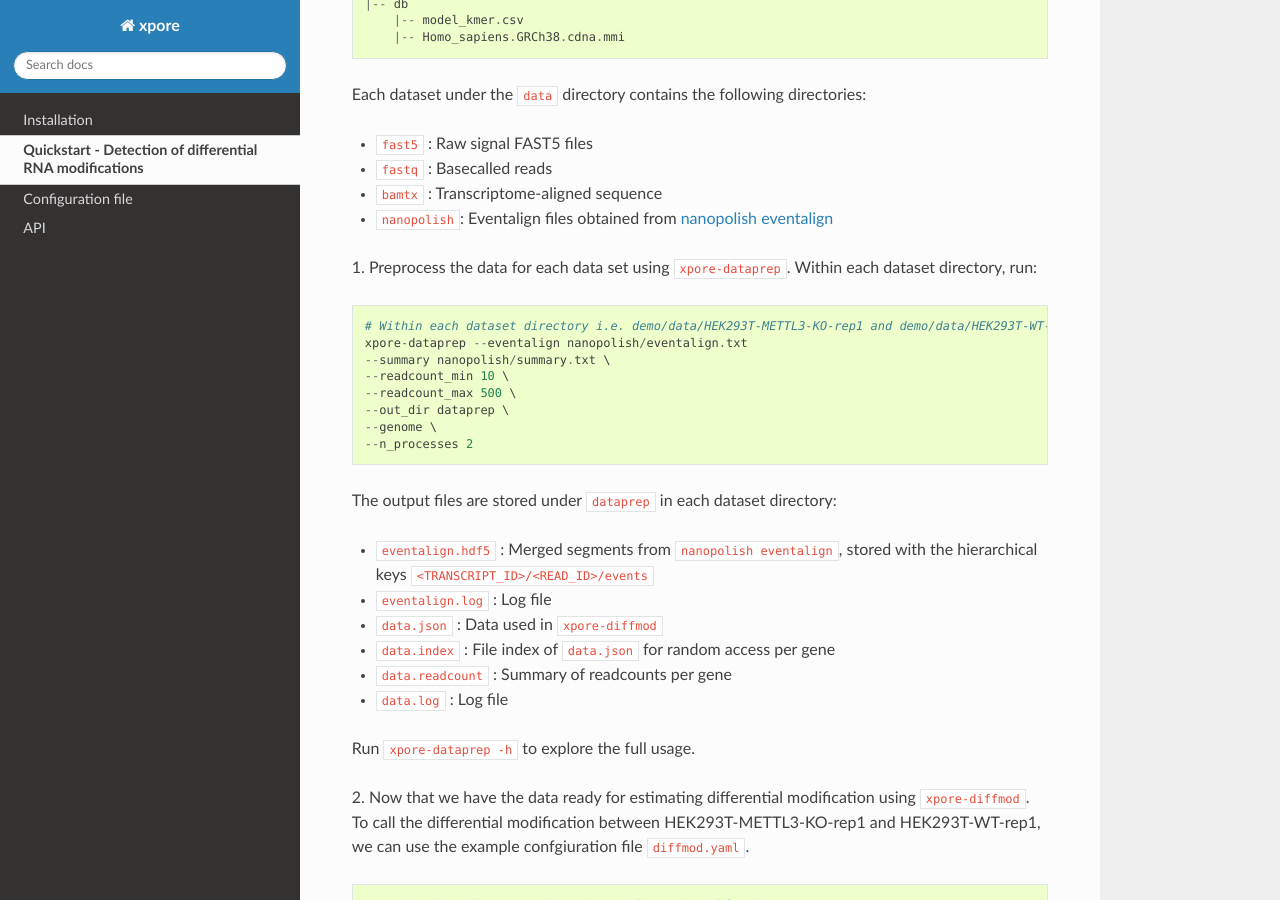
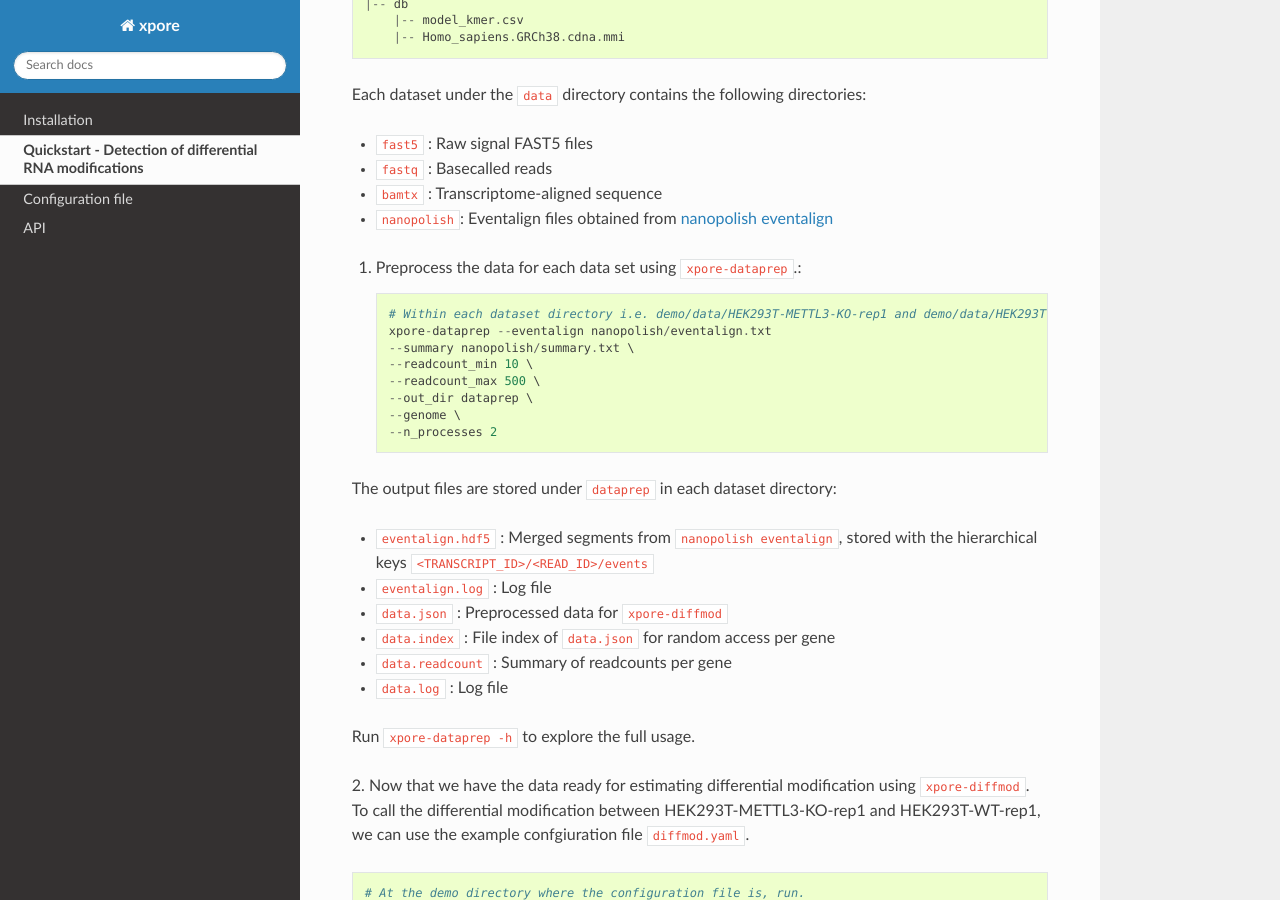
Before and after one commit to GoekeLab/xpore, a Sphinx documentation site: the page built from docs/source/quickstart.rst, in a window 1280 px wide and 900 px high, scrolled down 461 px. Built offline with Sphinx 7.4.7 and the Read the Docs theme 2.0.0, drawn with Linux system fonts in a browser that asks for light colours.

Commit message:
updated doc

```diff
--- a/docs/source/quickstart.rst
+++ b/docs/source/quickstart.rst
@@ -25,8 +25,7 @@ Each dataset under the ``data`` directory contains the following directories:
 * ``bamtx`` : Transcriptome-aligned sequence
 * ``nanopolish``: Eventalign files obtained from `nanopolish eventalign <https://nanopolish.readthedocs.io/en/latest/quickstart_eventalign.html>`_
 
-1. Preprocess the data for each data set using ``xpore-dataprep``.
-Within each dataset directory, run::
+1. Preprocess the data for each data set using ``xpore-dataprep``.::
 
     # Within each dataset directory i.e. demo/data/HEK293T-METTL3-KO-rep1 and demo/data/HEK293T-WT-rep1, run
     xpore-dataprep --eventalign nanopolish/eventalign.txt
@@ -41,7 +40,7 @@ The output files are stored under ``dataprep`` in each  dataset directory:
 
 * ``eventalign.hdf5`` : Merged segments from ``nanopolish eventalign``, stored with the hierarchical keys ``<TRANSCRIPT_ID>/<READ_ID>/events``
 * ``eventalign.log`` : Log file
-* ``data.json`` : Data used in ``xpore-diffmod``
+* ``data.json`` : Preprocessed data for ``xpore-diffmod``
 * ``data.index`` : File index of ``data.json`` for random access per gene
 * ``data.readcount`` : Summary of readcounts per gene
 * ``data.log`` : Log file
```
Also changed, not shown: README.md (+3 -1 lines).
